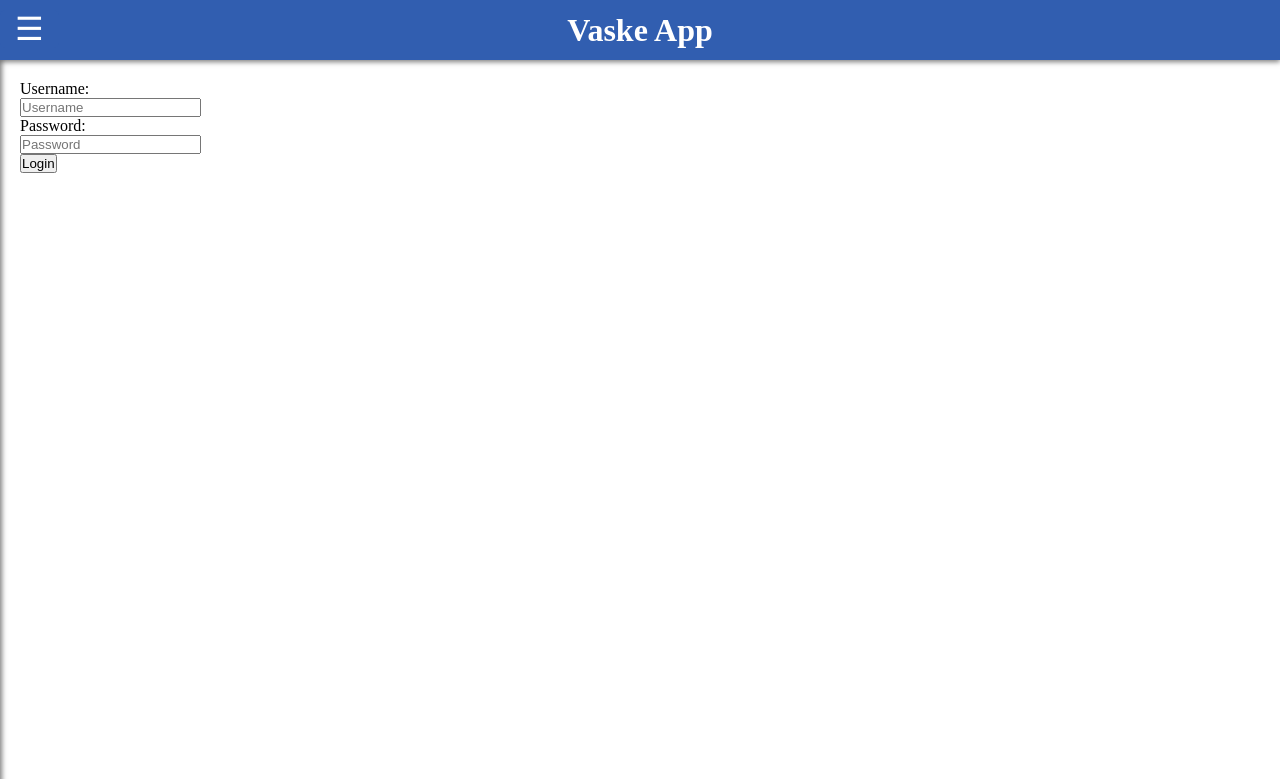
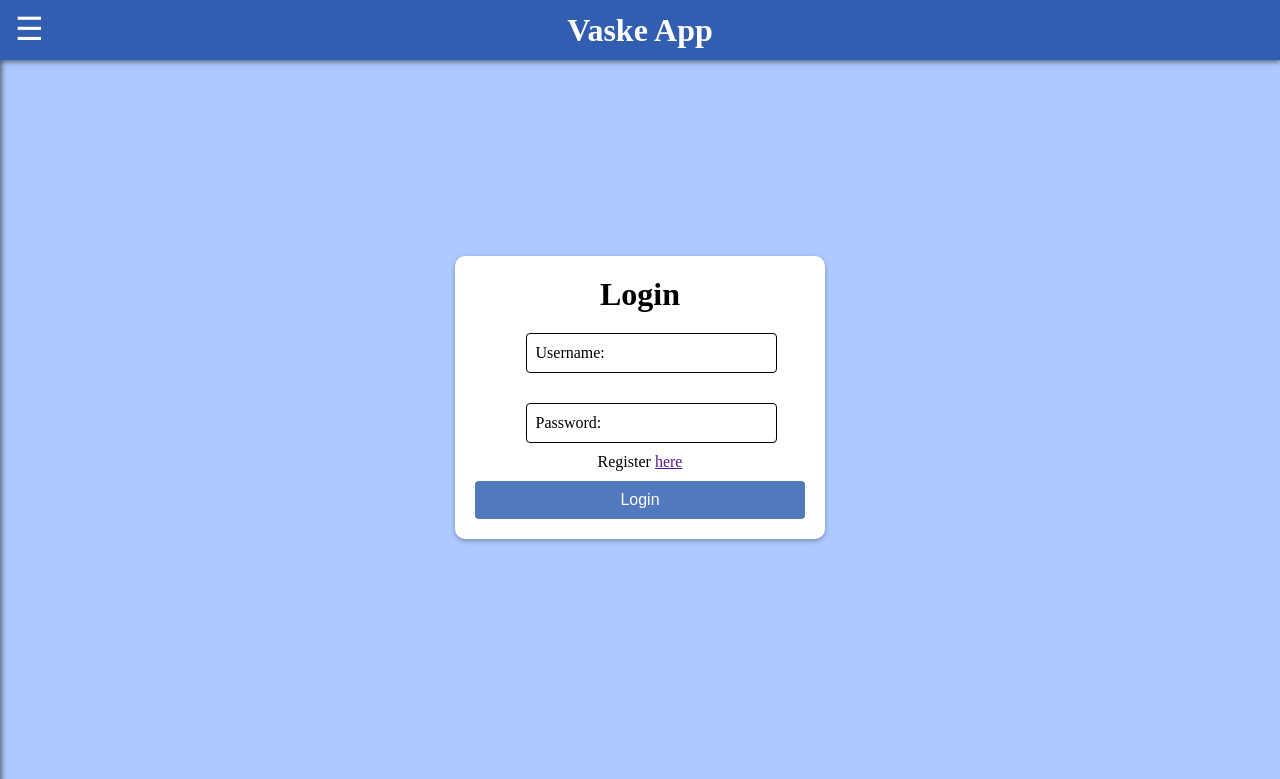
Before and after one commit to PolsaFH/VaskeApp, a Django app: page /login/ in a window 1280 px wide. Shown: the top 779 px of the page. Run offline with Django 5.2, Linux system fonts and the light colour scheme.

Commit message:
Added design to login page

```diff
--- a/base/templates/base/login_register.html
+++ b/base/templates/base/login_register.html
@@ -1,24 +1,38 @@
 {% extends 'main.html' %}
+
+{% load static %}
 
 {% block content %}
 
-<main class="content">
+<link rel="stylesheet" href="{% static 'styles/login_register.css' %}">
+
+
+<main>
+    <div class="form">
+        <h1 class="loginHeader">Login</h1>
         <form action="" method="post">
             {% csrf_token %}
-        <label for="username">Username:</label><br>
-        <input type="text" name="username" placeholder="Username" required><br>
-        <label for="password">Password:</label><br>
-        <input type="password" name="password" placeholder="Password" required><br>
-        <input type="submit" value="Login">
-    </form>
-
+            <div class="form-group">
+                <input type="text" name="username" id="username" class="form-input" placeholder=" " required>
+                <label for="username" class="form-label">Username:</label>
+            </div>
+            <div class="form-group">
+                <input type="password" name="password" id="password" class="form-input" placeholder=" " required>
+                <label for="password" class="form-label">Password:</label>
+            </div>
             {% if messages %}
-        <ul class="messages">
+                <ul class="messages" style="color: red;">
                     {% for message in messages %}
                     <li{% if message.tags %} class="{{ message.tags }}"{% endif %}>{{ message }}</li>
                     {% endfor %}
                 </ul>
             {% endif %}
+            <p>Register <a href="">here</a></p>
+            <input type="submit" value="Login">
+        </form>
+    </div>
+
+
 </main>
 
 {% endblock %}
--- a/base/views.py
+++ b/base/views.py
@@ -24,6 +24,7 @@ def loginPage(request):
             user = User.objects.get(username=username)
         except:
             messages.error(request, 'Username is incorrect')
+            return redirect('login')
 
         user = authenticate(request, username=username, password=password)
 
--- /dev/null
+++ b/static/styles/login_register.css
@@ -0,0 +1,100 @@
+body {
+    background-color: var(--light-color);
+}
+
+.form {
+    width: 95%;
+    max-width: 330px;
+    padding: 15px;
+    margin: auto;
+    padding: 20px;
+    border-radius: 10px;
+    box-shadow: 0 2px 5px rgba(0, 0, 0, 0.3);
+    margin-top: 20%;
+    background-color: white;
+}
+
+
+
+.form form {
+    display: flex;
+    flex-direction: column;
+    align-items: center;
+}
+
+.loginHeader {
+    margin-bottom: 20px;
+    text-align: center;
+}
+
+.form-group {
+    position: relative;
+    margin-bottom: 30px;
+}
+
+.form-group:last-of-type {
+    margin-bottom: 10px;
+}
+
+.form-input {
+    width: 100%;
+    padding: 10px;
+    font-size: 16px;
+    border: 1px solid black;
+    border-radius: 4px;
+    outline: none;
+    transition: border-color 0.3s;
+    background-color: white;
+}
+
+.form-label {
+    position: absolute;
+    top: 50%;
+    left: 10px;
+    transform: translateY(-50%);
+    color: black;
+    font-size: 1rem;
+    transition: all 0.3s;
+    pointer-events: none;
+    /* background-color: white; */
+}
+
+.form-input:focus {
+    border: 1px solid var(--secondary-color);
+}
+
+.form-input:focus + .form-label,
+.form-input:not(:placeholder-shown) + .form-label {
+    top: -9px;
+    font-size: 1.2rem;
+    color: var(--secondary-color);
+}
+
+input:-webkit-autofill + .form-label {
+    top: -9px;
+    font-size: 1.2rem;
+    color: var(--secondary-color);
+}
+
+
+input[type="submit"] {
+    width: 100%;
+    padding: 10px;
+    font-size: 16px;
+    border: none;
+    border-radius: 4px;
+    background-color: var(--secondary-color);
+    color: white;
+    cursor: pointer;
+    transition: background-color 0.3s;
+    margin-top: 10px;
+}
+
+input[type="submit"]:hover {
+    background-color: var(--primary-color);
+}
+
+.form p {
+    text-align: center;
+    font-size: var(--normal-font-size);
+}
--- a/static/styles/main.css
+++ b/static/styles/main.css
@@ -11,6 +11,7 @@ body {
 :root {
     --primary-color: #315EB0;
     --secondary-color: #5278BE;
+    --light-color: #adcaff;
     --common-color: white;
     --normal-font-size: 1rem;
     --medium-font-size: 1.25rem;
```
Also changed, not shown: db.sqlite3. Lines whose indentation alone changed are shown as unchanged.
